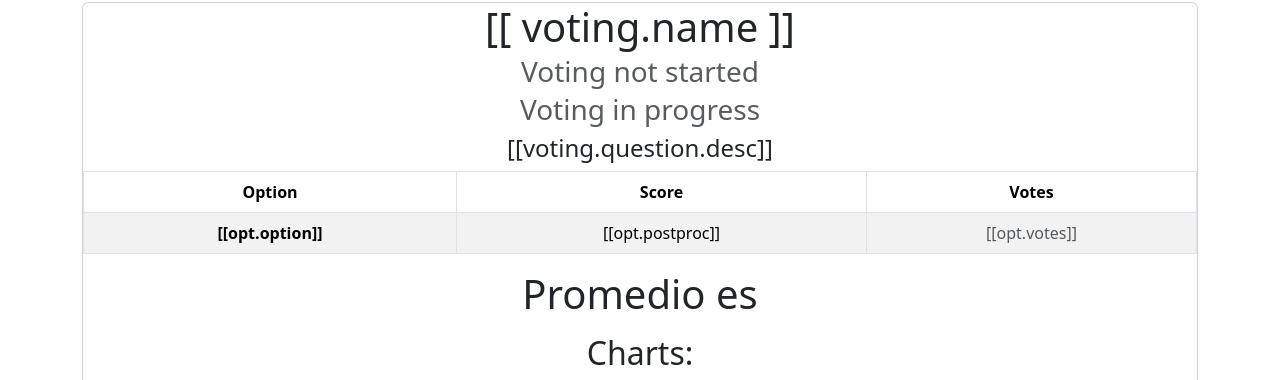
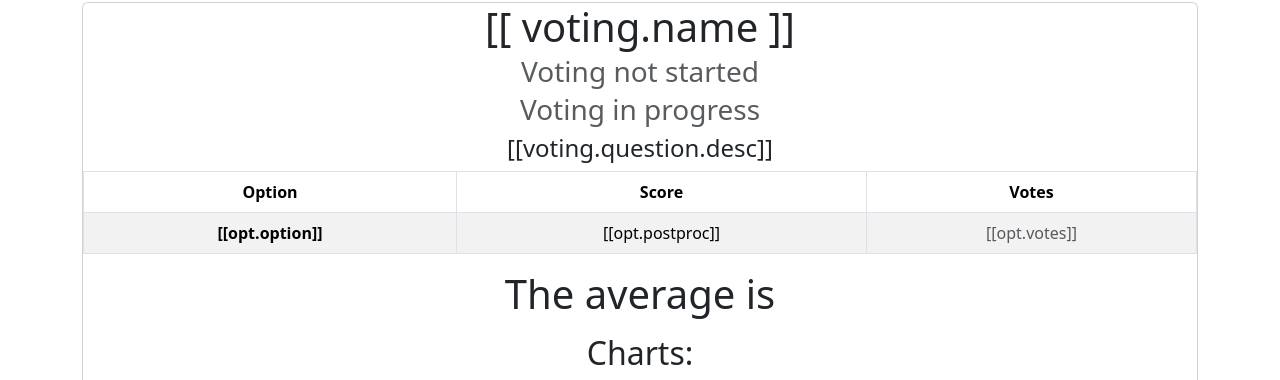
Before and after one commit to ProyectoEgc/decide-single-picasso, a Django app: template decide/visualizer/templates/visualizer/visualizer.html in a window 1280 px wide. Shown: the part 74-454 px from the top of the page. Run offline with Django 3.2, Linux system fonts and the light colour scheme; the template is opened without the code that fills it: values that come from a table or form of the project are taken from there, others are empty; data comes from the database, SQL or seed files in the repository; some libraries are stand-ins or nearby versions.

Commit message:
refactor(update): Label in HTML Added label in visualizer.html

```diff
--- a/decide/visualizer/templates/visualizer/visualizer.html
+++ b/decide/visualizer/templates/visualizer/visualizer.html
@@ -47,7 +47,7 @@
                         </tr>
                     </tbody>
                 </table>
-                <h1>Promedio es</h1>
+                <h1>{% trans "The average is" %}</h1>
                 <p> {{ promedio }}</p>
                 <h2 class="heading">{% trans "Charts" %}:</h2>
                 <canvas id="myChart" height="auto" width="auto"></canvas>
```
